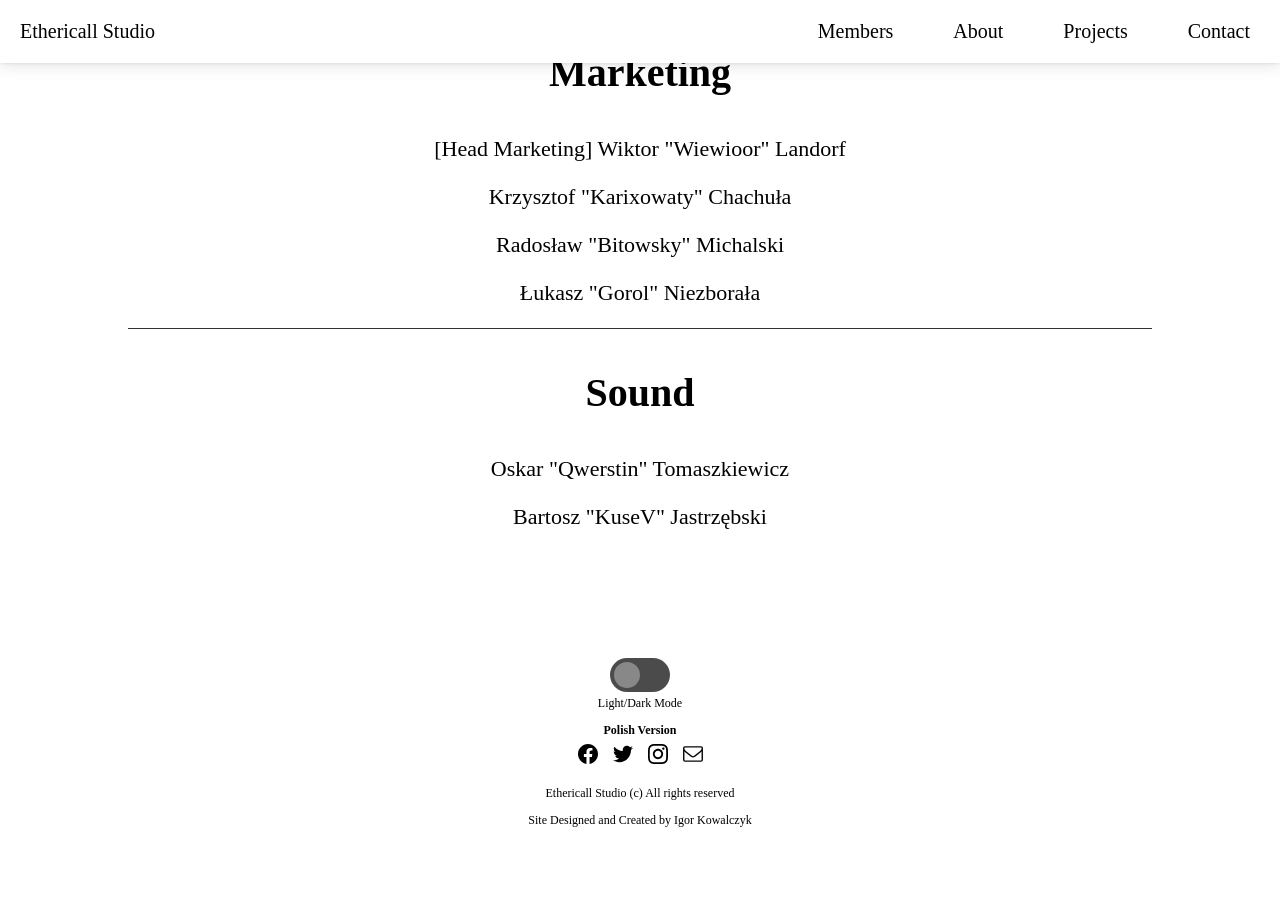
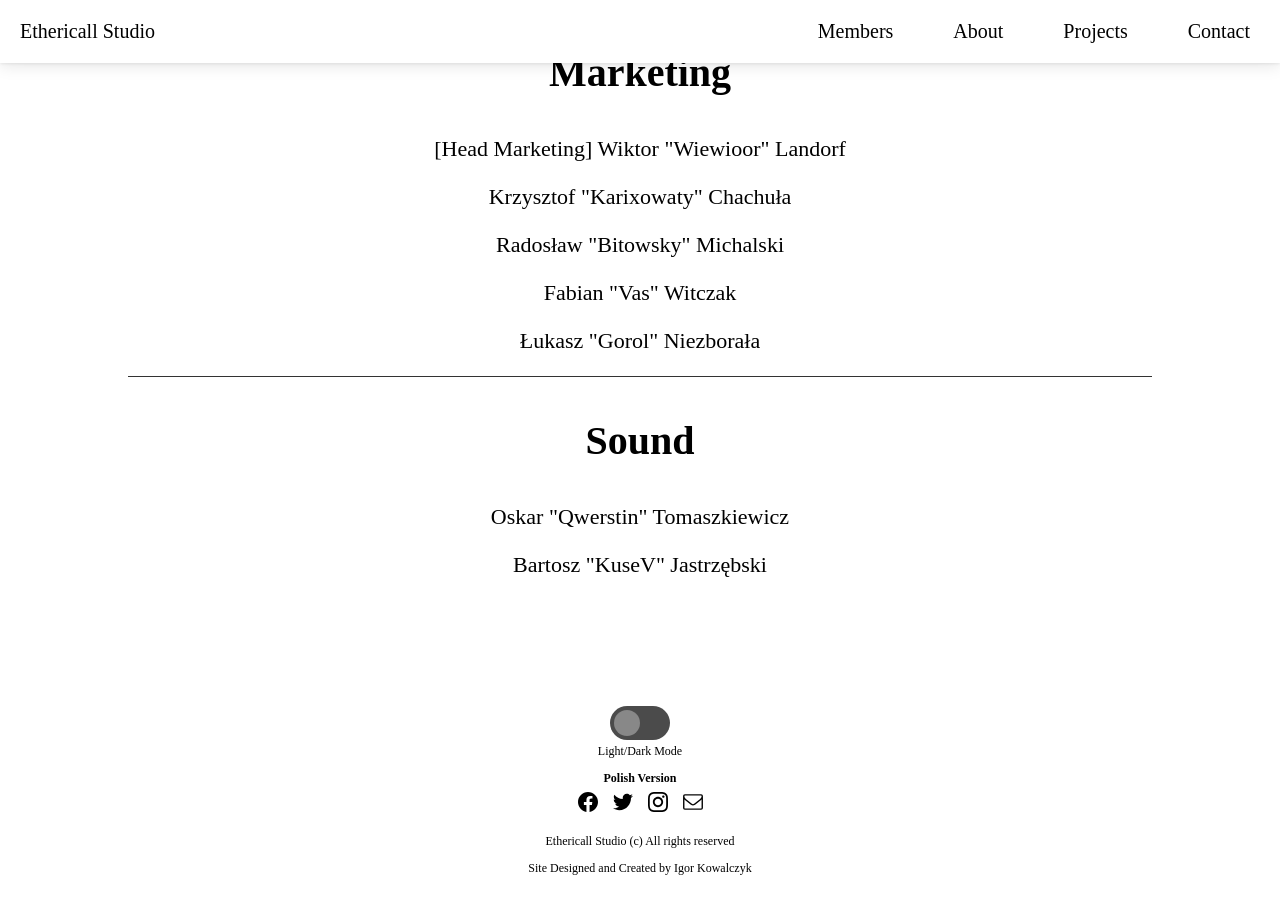
Before and after one commit to Ethericall-Studio/ethericall-studio.github.io, a Jekyll site: the page built from members.md, in a window 1280 px wide and 900 px high, scrolled down 1583 px. Built offline with Jekyll 4.4.1, drawn with Linux system fonts in a browser that asks for light colours; some web fonts are replaced; before the commit the page ends 2435 px from its top, so only the background shows below that.

Commit message:
Add Vas to Marketing

```diff
--- a/members.md
+++ b/members.md
@@ -45,6 +45,7 @@ lang: "en"
 <p id="m">[Head Marketing] Wiktor "Wiewioor" Landorf</p>
 <p id="m">Krzysztof "Karixowaty" Chachuła</p>
 <p id="m">Radosław "Bitowsky" Michalski</p>
+<p id="m">Fabian "Vas" Witczak</p>
 <p id="m">Łukasz "Gorol" Niezborała</p>
 
 ---
```
Also changed, not shown: members-pl.md (+1 -0 lines).
